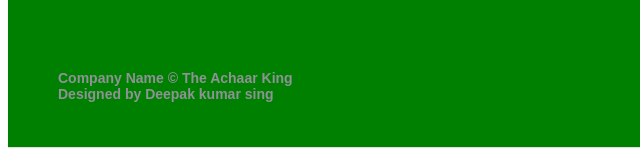
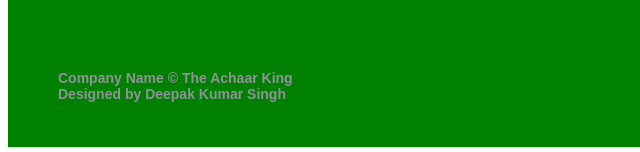
Before and after one commit to 13deepak77/achaar.github.io, a plain HTML site: page index.html in a window 1280 px wide. Shown: the part 2265-2417 px from the top of the page, 0-640 px from the left. Drawn offline with Linux system fonts and the light colour scheme.

Commit message:
update index.html

```diff
--- a/index.html
+++ b/index.html
@@ -199,7 +199,7 @@ style="width:550px; height:35px;">
 <a href="#" class="fa fa-instagram"></a>
 </div>
 <div class="footer-left">
-<p>Company Name &copy; The Achaar King <br>Designed by Deepak kumar sing</p>
+<p>Company Name &copy; The Achaar King <br>Designed by Deepak Kumar Singh</p>
 </div>
 </footer>
 
```
